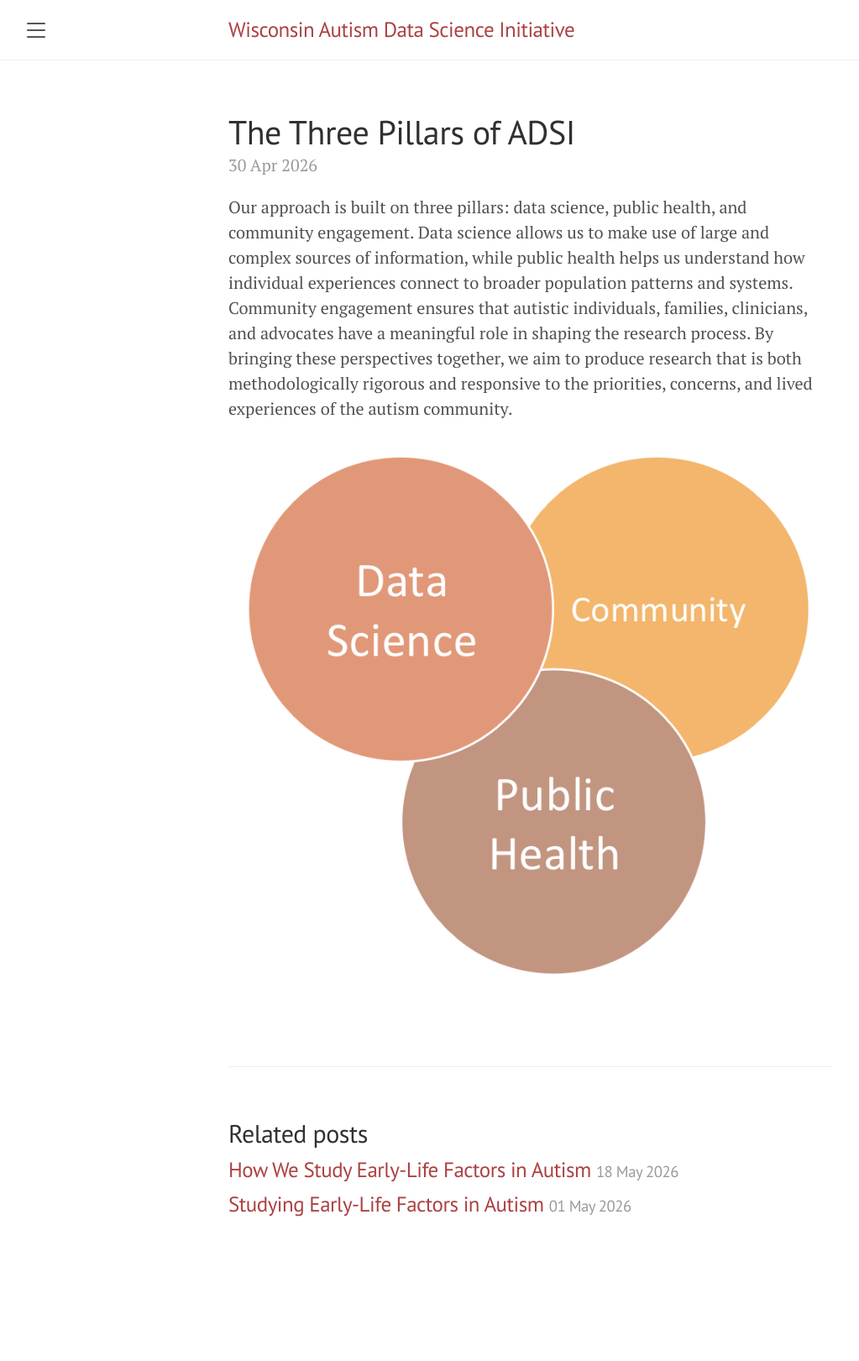
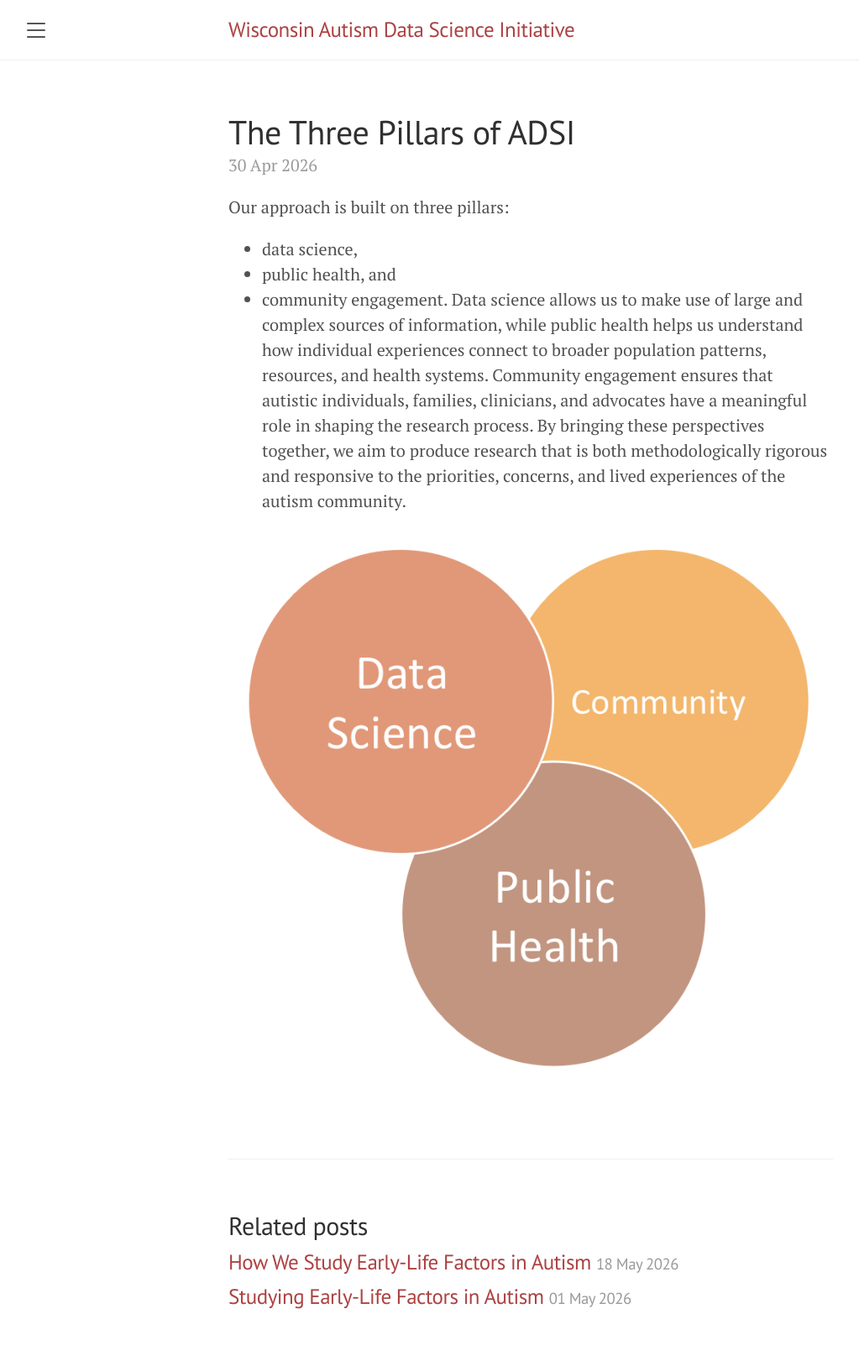
Before and after one commit to cochran4/wadsi, a Jekyll site: the page built from docs/_posts/2026-04-30-Venn-Diagram.md, in a window 1280 px wide. Shown: the whole page at 84% size, without its empty margins (8-1031 px from the left). Built offline with Jekyll 4.4.1, drawn with Linux system fonts in a browser that asks for light colours; before the commit the page ends 1511 px from its top, so only the background shows below that.

Commit message:
Update 2026-04-30-Venn-Diagram.md

```diff
--- a/docs/_posts/2026-04-30-Venn-Diagram.md
+++ b/docs/_posts/2026-04-30-Venn-Diagram.md
@@ -2,6 +2,10 @@
 layout: post
 title: The Three Pillars of ADSI
 ---
-Our approach is built on three pillars: data science, public health, and community engagement. Data science allows us to make use of large and complex sources of information, while public health helps us understand how individual experiences connect to broader population patterns and systems. Community engagement ensures that autistic individuals, families, clinicians, and advocates have a meaningful role in shaping the research process. By bringing these perspectives together, we aim to produce research that is both methodologically rigorous and responsive to the priorities, concerns, and lived experiences of the autism community.
+Our approach is built on three pillars:
+- data science,
+- public health, and
+- community engagement.
+Data science allows us to make use of large and complex sources of information, while public health helps us understand how individual experiences connect to broader population patterns, resources, and health systems. Community engagement ensures that autistic individuals, families, clinicians, and advocates have a meaningful role in shaping the research process. By bringing these perspectives together, we aim to produce research that is both methodologically rigorous and responsive to the priorities, concerns, and lived experiences of the autism community.
 
 ![A venn diagram with the three pillars of ADSI: community, data science, and public health]({{ "images/ADSIVennDiagram.png" | relative_url }} "Venn diagram")
```
